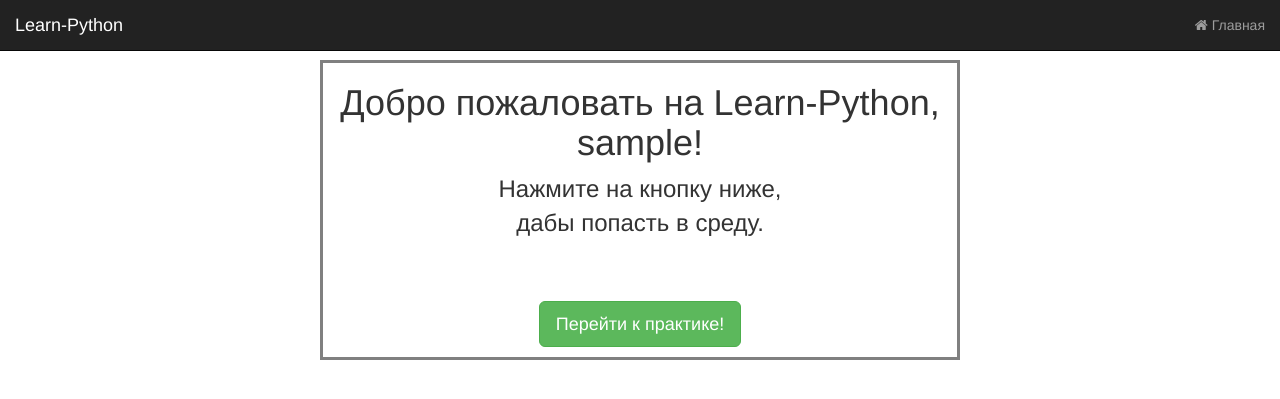
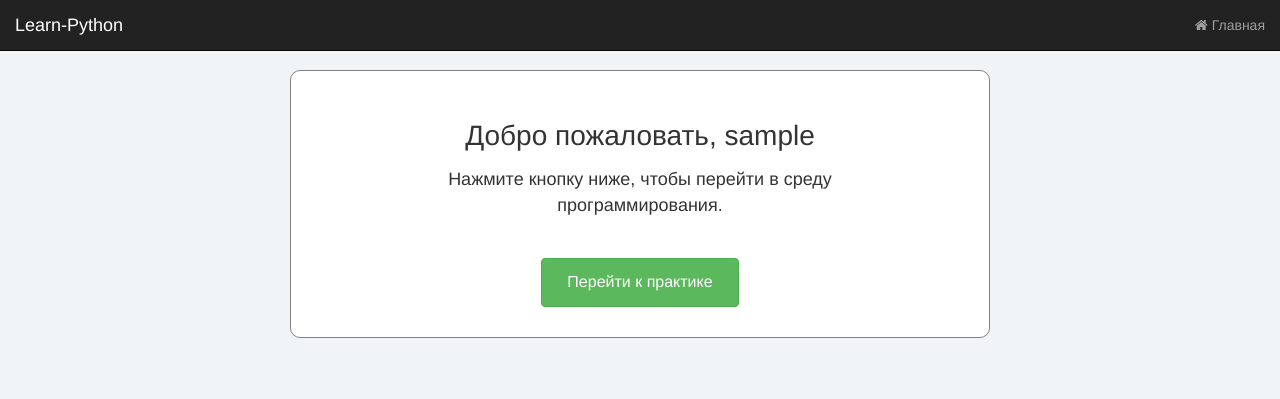
Before and after one commit to revengefir/Learn-Python, a Django app: page / in a window 1280 px wide. Shown: the top 399 px of the page. Run offline with Django 5.2, Linux system fonts and the light colour scheme; the visitor is signed in with stand-in values (Sample User, id 1); parts of the project's set-up code (start-up, migrations or seed data) failed here and were passed over; some libraries are stand-ins or nearby versions.

Commit message:
Html adapted for mobile devices

```diff
--- a/learnpython/user/templates/user/index.html
+++ b/learnpython/user/templates/user/index.html
@@ -10,56 +10,115 @@
 
   <title>{{title}}</title>
 
+  <!-- Bootstrap -->
+  <link rel="stylesheet" href="https://maxcdn.bootstrapcdn.com/bootstrap/3.3.7/css/bootstrap.min.css" />
+  <script src="https://ajax.googleapis.com/ajax/libs/jquery/3.6.0/jquery.min.js"></script>
+  <script src="https://maxcdn.bootstrapcdn.com/bootstrap/3.3.7/js/bootstrap.min.js"></script>
 
-  <!-- Подгрузка BootStrap и FontAwesome -->
-  <link rel="stylesheet" href="https://maxcdn.bootstrapcdn.com/bootstrap/3.3.7/css/bootstrap.min.css" />
-  <script src="https://ajax.googleapis.com/ajax/libs/jquery/3.3.1/jquery.min.js"></script>
-  <script src="https://maxcdn.bootstrapcdn.com/bootstrap/3.3.7/js/bootstrap.min.js"></script>
-  <script src="https://code.jquery.com/jquery-3.3.1.slim.min.js" integrity="sha384-q8i/X+965DzO0rT7abK41JStQIAqVgRVzpbzo5smXKp4YfRvH+8abtTE1Pi6jizo" crossorigin="anonymous"></script>
+  <!-- FontAwesome -->
   <link rel="stylesheet" href="https://cdnjs.cloudflare.com/ajax/libs/font-awesome/4.7.0/css/font-awesome.min.css">
 
-<!-- Подгрузка CSS -->
+  <!-- CSS -->
   <link rel="stylesheet" type="text/css" href="{% static "index.css" %}" />
 
+  <style>
+    body {
+      padding-top: 70px;
+      background: #f0f4f7;
+    }
+
+    .main-card {
+      border: 1px solid gray;
+      border-radius: 10px;
+      padding: 20px;
+      background: white;
+      text-align: center;
+      margin: auto;
+      max-width: 600px;
+    }
+
+    .main-card h1 {
+      font-size: 24px;
+    }
+
+    .main-card p {
+      font-size: 16px;
+      margin: 15px auto;
+      max-width: 90%;
+    }
+
+    .main-btn {
+      margin-top: 25px;
+      width: 100%;
+      font-size: 16px;
+      padding: 12px;
+    }
+
+    /* Tablet */
+    @media (min-width: 768px) {
+      .main-card {
+        padding: 30px;
+      }
+
+      .main-card h1 {
+        font-size: 28px;
+      }
+
+      .main-card p {
+        font-size: 18px;
+        max-width: 70%;
+      }
+
+      .main-btn {
+        width: auto;
+        padding: 12px 25px;
+      }
+    }
+
+    /* Desktop */
+    @media (min-width: 1024px) {
+      .main-card {
+        max-width: 700px;
+      }
+    }
+  </style>
 
   {% if messages %}
   {% for message in messages %}
-
   <script>
     alert("{{ message }}");
   </script>
-
   {% endfor %}
   {% endif %}
-
-
 </head>
 
-<body class="container-fluid">
+<body>
 
-
-  <header class="row">
-
-    <!-- Навигация -->
+<header>
+  <!-- Navbar -->
   <nav class="navbar navbar-inverse navbar-fixed-top">
     <div class="container-fluid">
+
       <div class="navbar-header">
         <button class="navbar-toggle" data-toggle="collapse" data-target="#mainNavBar">
           <span class="icon-bar"></span>
           <span class="icon-bar"></span>
           <span class="icon-bar"></span>
-            <span class="icon-bar"></span>
         </button>
-          <a class="navbar-brand" class="styleheader" href="{% url "index" %}">Learn-Python</a>
+        <a class="navbar-brand" href="{% url "index" %}">Learn-Python</a>
       </div>
+
       <div class="collapse navbar-collapse" id="mainNavBar">
         <ul class="nav navbar-nav navbar-right">
           <li><a href="{% url "index" %}"><i class="fa fa-home"></i> Главная</a></li>
 
-            {% if user.is_authenticated %}
-            {% else %}
-            <li><a href="{% url "register" %}"><span class="glyphicon glyphicon-user"></span>   Регистрация</a></li>
-            <li><a href="{% url "login" %}"><span class="glyphicon glyphicon-log-in"></span>   Вход</a></li>
+          {% if not user.is_authenticated %}
+          <li><a href="{% url "register" %}">
+            <span class="glyphicon glyphicon-user"></span> Регистрация
+          </a></li>
+          <li><a href="{% url "login" %}">
+            <span class="glyphicon glyphicon-log-in"></span> Вход
+          </a></li>
           {% endif %}
 
         </ul>
@@ -67,30 +126,35 @@
     </div>
   </nav>
 </header>
-  <br/>
-  <br>
-  <br>
-  <div class="row">
+
+<div class="container">
   {% block start %}
+
   {% if user.is_authenticated %}
-    <center>
-      <div style="border-style: solid; border-color: gray; height: 300px; width: 50%;">
-      <h1>Добро пожаловать на Learn-Python, {{user.username}}!</h1>
-      <p style="font-size: x-large; max-width: 50%;">Нажмите на кнопку ниже, дабы попасть в среду.</p>
-      <a id= "button" href="\playground" class="btn btn-success btn-lg" style="margin-top: 50px;">Перейти к практике!</a></button>
+    <div class="main-card">
+      <h1>Добро пожаловать, {{user.username}} </h1>
+      <p>
+        Нажмите кнопку ниже, чтобы перейти в среду программирования.
+      </p>
+      <a href="/playground" class="btn btn-success main-btn">
+        Перейти к практике
+      </a>
     </div>
-    </center>
+
   {% else %}
-    <center>
-      <div style="border-style: solid; border-color: gray; height: 325px; width: 50%;">
+    <div class="main-card">
       <h1>Learn-Python</h1>
-      <p style="font-size: x-large; max-width: 50%;">Простой вебсайт, предоставляющий среду для практики языка программирования Python.</p>
-      <a id= "button" href="{% url "register" %}" class="btn btn-success btn-lg" style="margin-top: 50px;">Зарегистрироваться</a></button>
+      <p>
+        Простой веб-сайт, предоставляющий среду для практики языка Python.
+      </p>
+      <a href="{% url "register" %}" class="btn btn-success main-btn">
+        Зарегистрироваться
+      </a>
     </div>
-    </center>
   {% endif %}
+
   {% endblock %}
 </div>
+
 </body>
-
 </html>
```
Also changed, not shown: learnpython/playground/templates/playground/codeedit.html (+96 -11 lines). Lines whose indentation alone changed are shown as unchanged.
